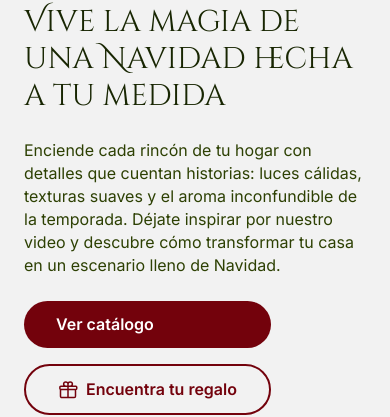
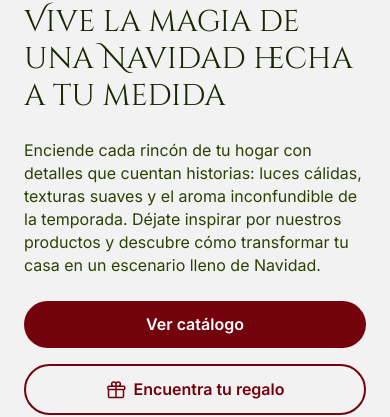
Before and after one commit to JhonatanC/temporada-navidena, a Next.js app: page / in a window 390 px wide. Shown: the part 1363-1780 px from the top of the page. Built offline with nearby package versions, Linux system fonts and the light colour scheme; no server answers.

Commit message:
Solución de botones

```diff
--- a/app/components/promo/Promo.tsx
+++ b/app/components/promo/Promo.tsx
@@ -13,7 +13,7 @@ import GiftIcon from "./partials/GiftIcon";
 const promo = {
   title: "Vive la magia de una Navidad hecha a tu medida",
   description:
-    "Enciende cada rincón de tu hogar con detalles que cuentan historias: luces cálidas, texturas suaves y el aroma inconfundible de la temporada. Déjate inspirar por nuestro video y descubre cómo transformar tu casa en un escenario lleno de Navidad.",
+    "Enciende cada rincón de tu hogar con detalles que cuentan historias: luces cálidas, texturas suaves y el aroma inconfundible de la temporada. Déjate inspirar por nuestros productos y descubre cómo transformar tu casa en un escenario lleno de Navidad.",
   primaryLabel: "Ver catálogo",
   secondaryLabel: "Encuentra tu regalo",
   // Imagen de una sala decorada con motivos navideños.
@@ -36,7 +36,7 @@ export default function Promo() {
           {promo.description}
         </p>
 
-        <div className="flex flex-col gap-4 sm:flex-row">
+        <div className="flex w-full flex-col gap-4 sm:w-auto sm:flex-row">
           {/* Botón principal */}
           <a
             href="#catalog"
@@ -53,7 +53,7 @@ export default function Promo() {
                 });
               }
             }}
-            className="cursor-pointer rounded-full bg-vinotinto px-8 py-3 text-base leading-[23px] font-semibold text-white transition-colors hover:bg-rosa-coral"
+            className="w-full cursor-pointer rounded-full bg-vinotinto px-8 py-3 text-center text-base leading-[23px] font-semibold text-white transition-colors hover:bg-rosa-coral sm:w-auto"
           >
             {promo.primaryLabel}
           </a>
@@ -62,7 +62,7 @@ export default function Promo() {
           <GiftFinderButton
             label={promo.secondaryLabel}
             icon={<GiftIcon />}
-            className="inline-flex cursor-pointer items-center justify-center gap-2 rounded-full border-2 border-vinotinto px-8 py-3 text-base leading-[23px] font-semibold text-vinotinto transition-colors hover:bg-vinotinto hover:text-white"
+            className="inline-flex w-full cursor-pointer items-center justify-center gap-2 rounded-full border-2 border-vinotinto px-8 py-3 text-base leading-[23px] font-semibold text-vinotinto transition-colors hover:bg-vinotinto hover:text-white sm:w-auto"
           />
         </div>
       </div>
```
Also changed, not shown: 1 other file (tests, documents, lock files or other folders).
